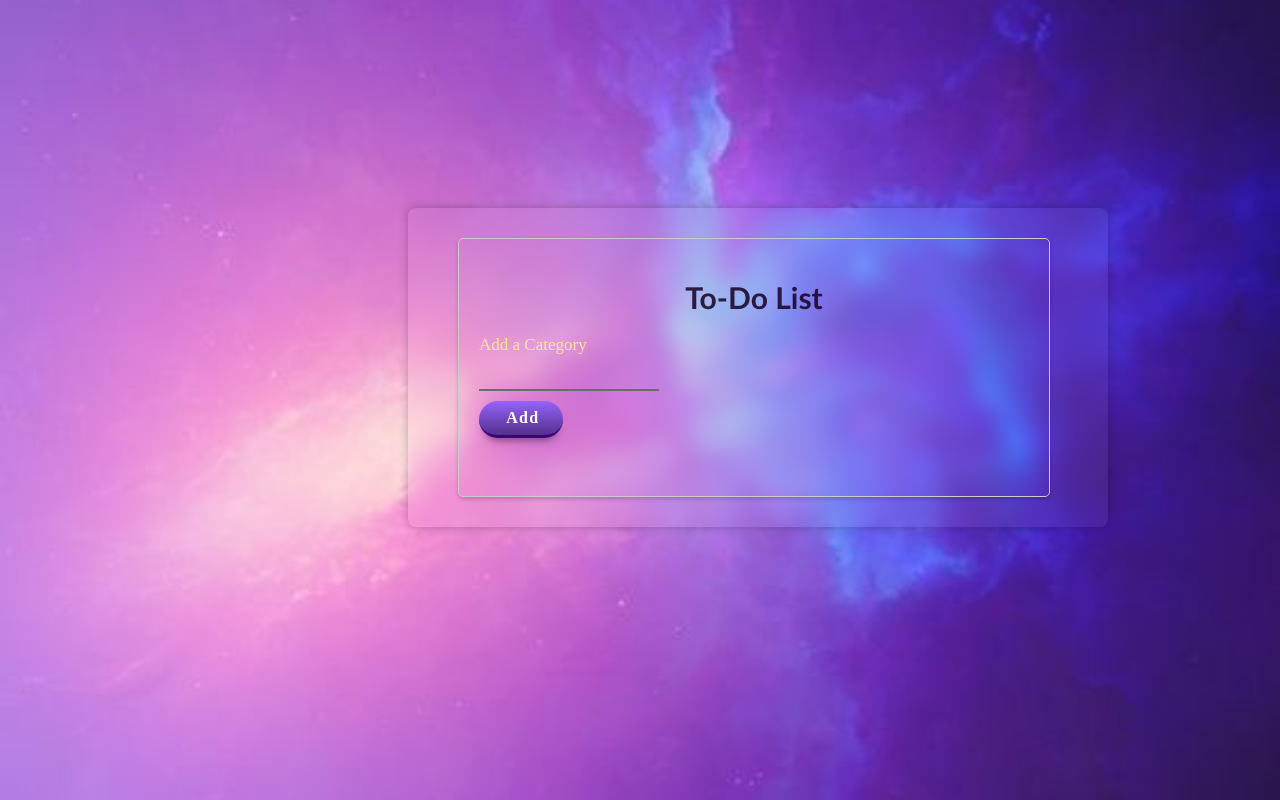
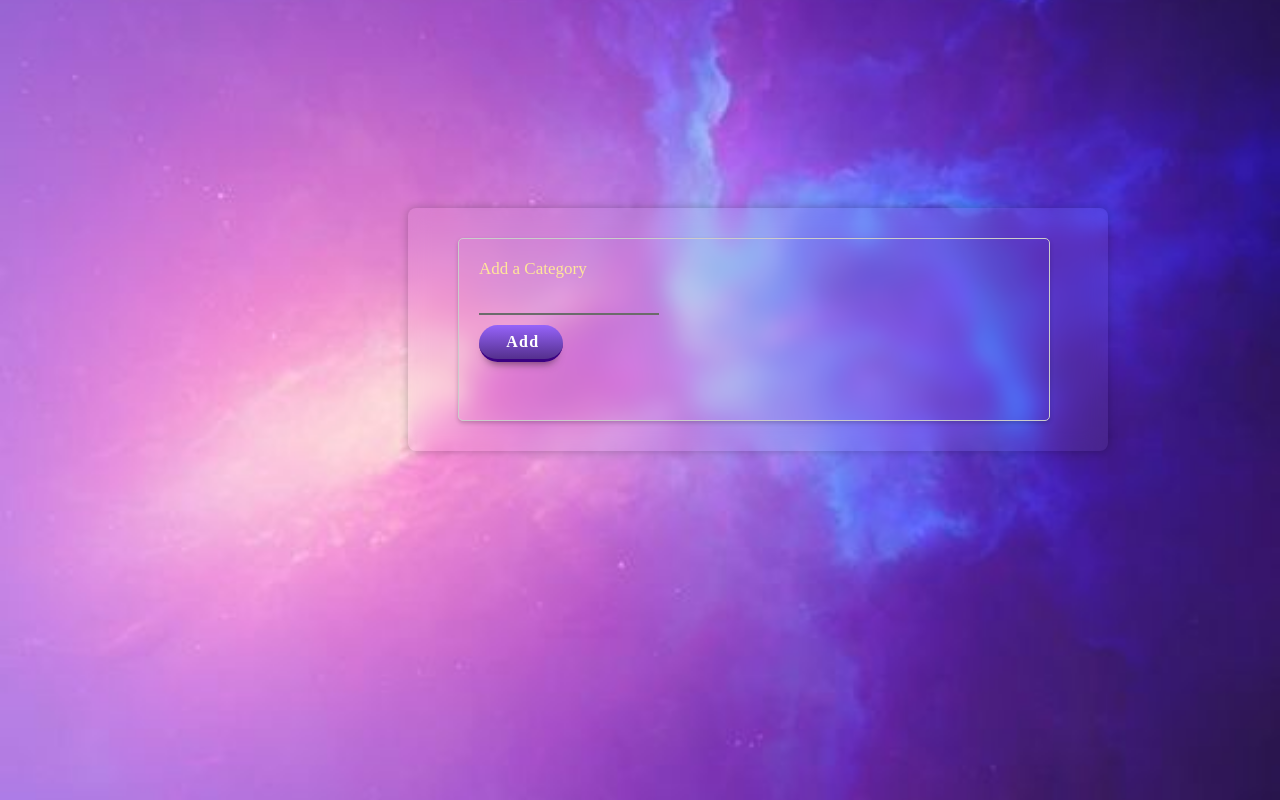
Before and after one commit to djidabenh/projet-paw, a plain HTML site: page index.html in a window 1280 px wide. Shown: the top 800 px of the page. Drawn offline with nearby package versions, Linux system fonts and the light colour scheme; some icons are missing.

Commit message:
apres la modification

```diff
--- a/index.html
+++ b/index.html
@@ -19,7 +19,7 @@
 
         <div class="card-inner">
     <div class="container">
-        <h1>To-Do List</h1>
+
 
         <div class="category-list">
             <input type="text" id="new-category" placeholder="Add a Category">
```
